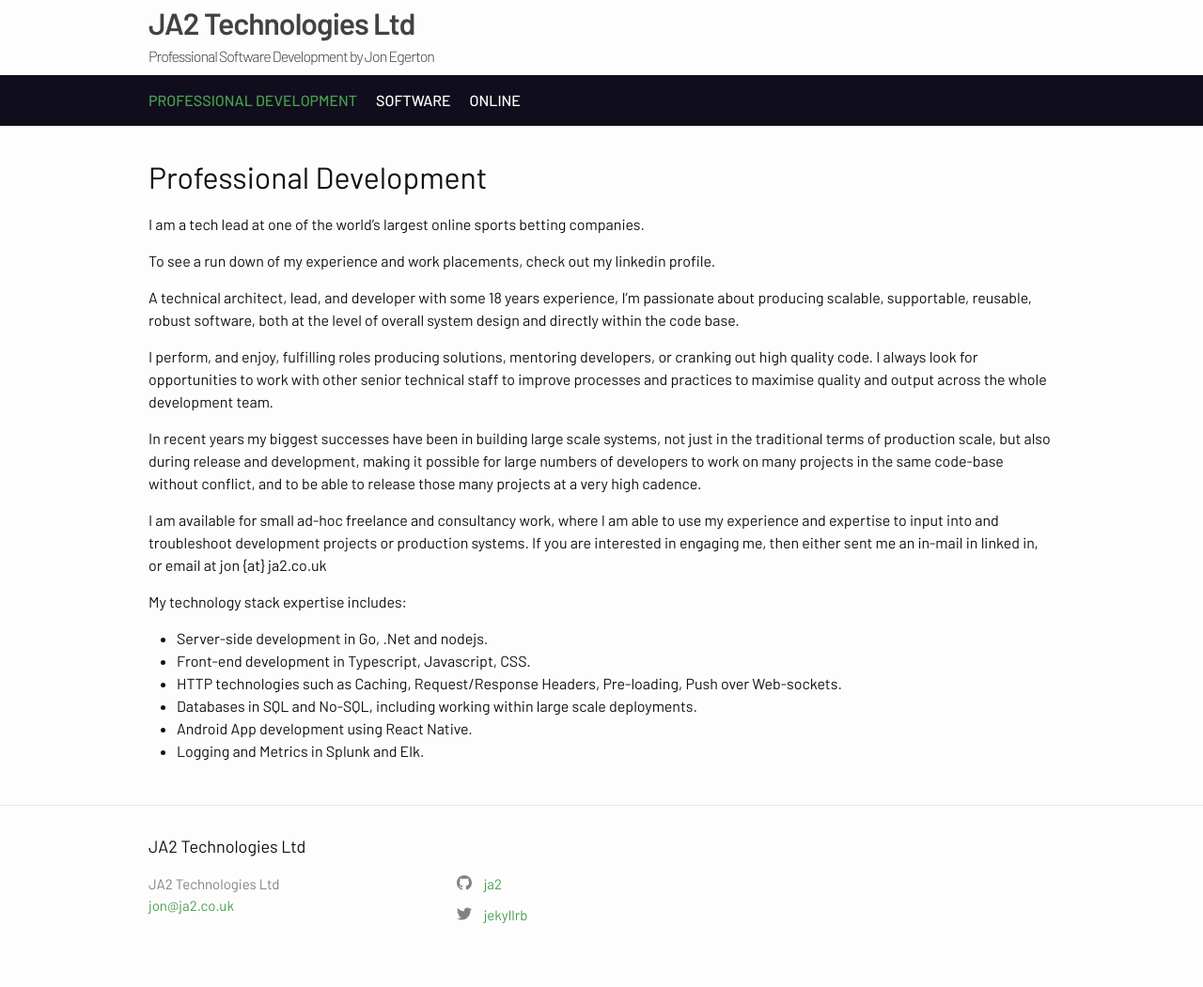
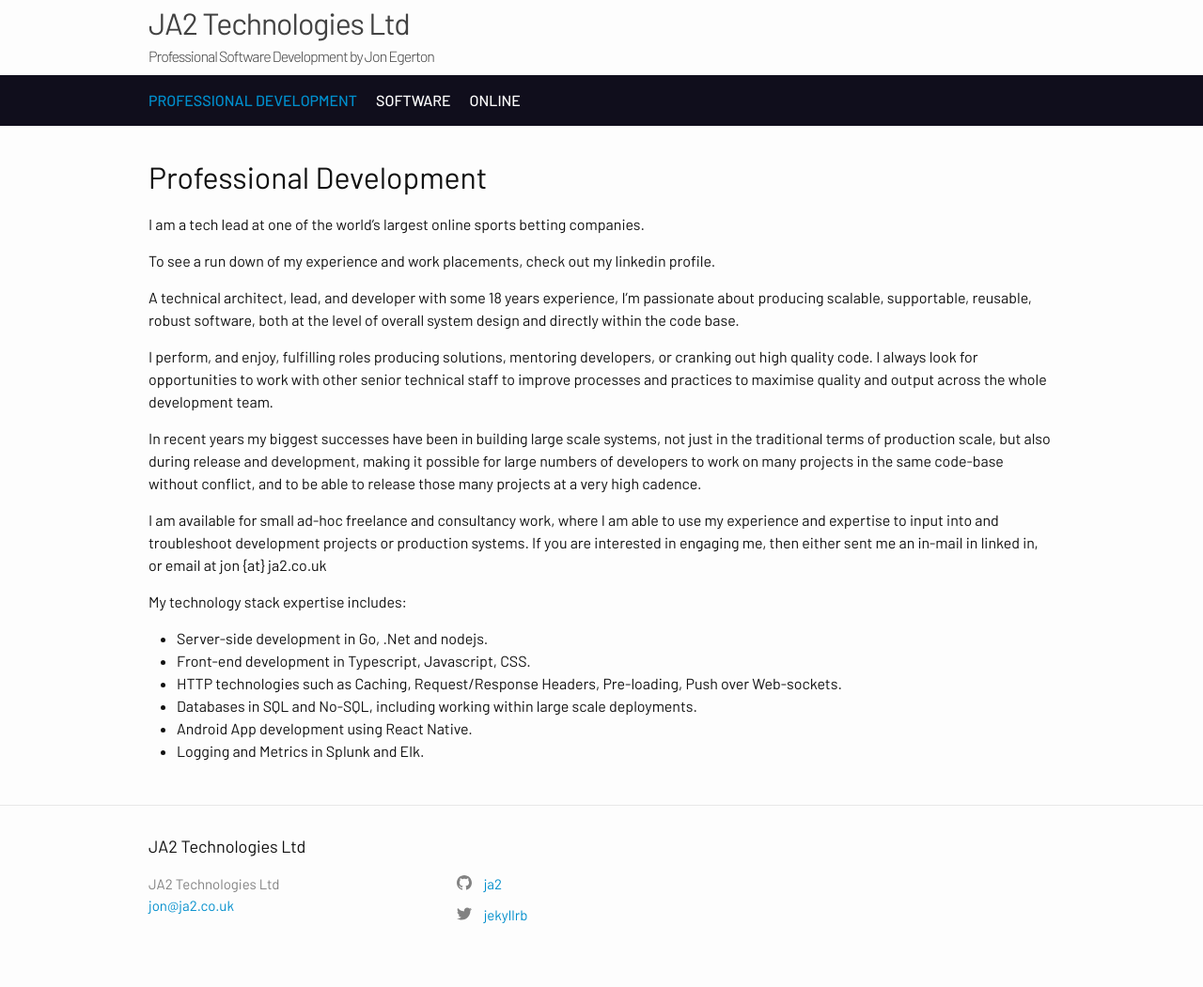
Before and after one commit to ja2/ja2.github.io, a Jekyll site: the page built from professional-development.markdown, in a window 1280 px wide. Shown: the whole page at 94% size. Built offline with Jekyll 4.4.1, drawn with Linux system fonts in a browser that asks for light colours; some web fonts are replaced.

Commit message:
fotum styling

```diff
--- a/_sass/minima.scss
+++ b/_sass/minima.scss
@@ -12,7 +12,7 @@
 
 $text-color:       #111 !default;
 $background-color: #fdfdfd !default;
-$ja2-brand-color:      #489e4f !default;
+$ja2-brand-color: #008ECC !default;
 
 $white-color:      #fcfcfc !default;
 $grey-color:       #828282 !default;
@@ -26,7 +26,7 @@
 // Width of the content area
 $content-width:    800px !default;
 $content-wide:     1024px !default;
-$minimum-width:    380px !default;
+$minimum-width:    320px !default;
 
 $on-palm:          600px !default;
 $on-laptop:        800px !default;
--- a/_sass/minima/_base.scss
+++ b/_sass/minima/_base.scss
@@ -23,6 +23,7 @@
   font-kerning: normal;
   display: flex;
   min-height: 100vh;
+  min-width: $minimum-width;
   flex-direction: column;
 }
 
--- a/_sass/minima/_fotum.scss
+++ b/_sass/minima/_fotum.scss
@@ -1,5 +1,5 @@
 
-$fotum-brand-color: red !default;
+$fotum-brand-color: #0A8210 !default;
 
 @import url('https://fonts.googleapis.com/css?family=Roboto&display=swap');
 
--- a/_sass/minima/_ja2.scss
+++ b/_sass/minima/_ja2.scss
@@ -6,6 +6,11 @@
 
     @include relative-font-size(2);
     line-height: $base-line-height * $base-font-size * 2;
+
+
+    @include media-query($on-palm) {
+      @include relative-font-size(1.4);
+    }
 
     &,
     &:visited {
@@ -19,6 +24,7 @@
 
 .ja2 .site-banner {
     margin-bottom: 8px;
+    width: calc(100vw - 120px);
 }
 
 /**
--- a/_sass/minima/_layout.scss
+++ b/_sass/minima/_layout.scss
@@ -11,7 +11,6 @@
 }
 
 a.site-title {
-  font-weight: 600;
   line-height: $base-line-height * $base-font-size * 2;
   letter-spacing: -1px;
   margin-bottom: 0;
```
